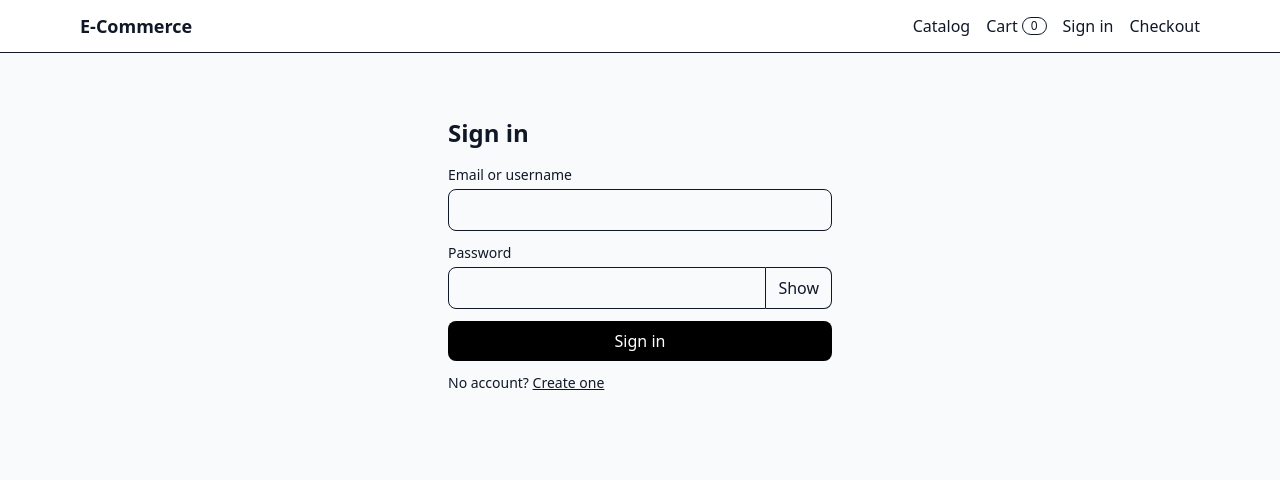
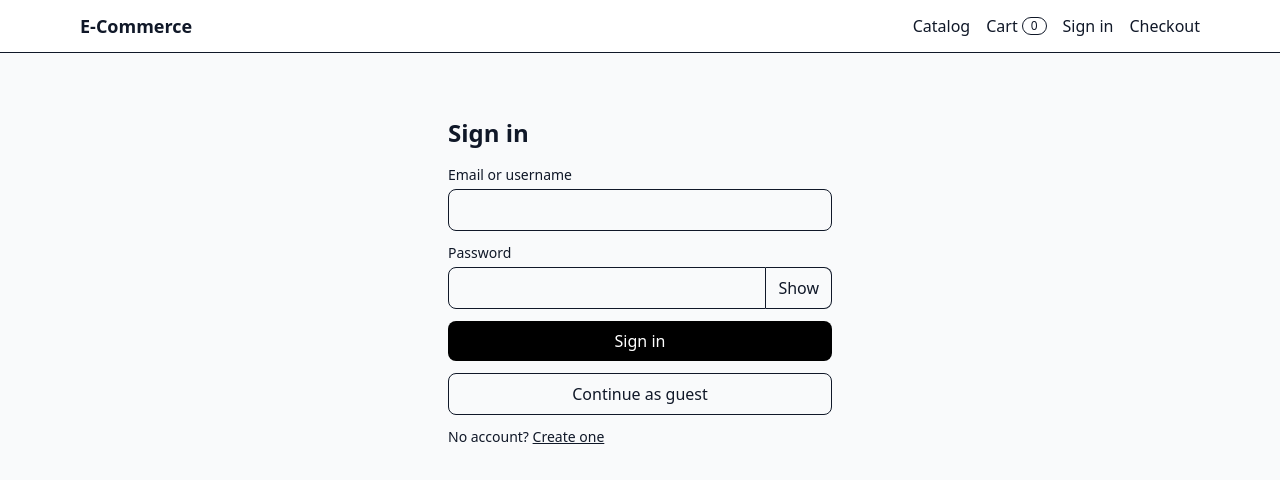
Before and after one commit to donnchadh00/ecommerce-app, a React (Vite) app in the folder frontend/: page /login in a window 1280 px wide. Shown: the top 480 px of the page. Built offline with nearby package versions, Linux system fonts and the light colour scheme; no server answers.

Commit message:
feat(auth): add durable guest sign-in flow

```diff
--- a/frontend/src/features/auth/LoginPage.tsx
+++ b/frontend/src/features/auth/LoginPage.tsx
@@ -1,21 +1,41 @@
 import { type FormEvent, useState } from "react";
-import { useNavigate, Link } from "react-router-dom";
+import { useLocation, useNavigate, Link } from "react-router-dom";
 import { useLogin } from "./api.ts";
 import { useAuth } from "./useAuth";
 
+const GUEST_EMAIL = "guest@demo.local";
+const GUEST_PASSWORD = "Admin123!";
+
 export default function LoginPage() {
   const nav = useNavigate();
+  const location = useLocation();
   const { login: saveToken } = useAuth();
   const login = useLogin();
   const [emailOrUsername, setId] = useState("");
   const [password, setPw] = useState("");
   const [showPw, setShowPw] = useState(false);
+  const destination = location.state && typeof location.state === "object" && "from" in location.state
+    ? String(location.state.from || "/")
+    : "/";
+
+  const completeLogin = async (nextEmailOrUsername: string, nextPassword: string) => {
+    const token = await login.mutateAsync({ emailOrUsername: nextEmailOrUsername, password: nextPassword });
+    saveToken(token);
+    nav(destination, { replace: true });
+  };
 
   const onSubmit = async (e: FormEvent) => {
     e.preventDefault();
-    const token = await login.mutateAsync({ emailOrUsername, password });
-    saveToken(token);
-    nav("/");
+    await completeLogin(emailOrUsername, password);
+  };
+
+  const onGuestLogin = async () => {
+    try {
+      await completeLogin(GUEST_EMAIL, GUEST_PASSWORD);
+    } catch {
+      setId(GUEST_EMAIL);
+      setPw(GUEST_PASSWORD);
+    }
   };
 
   return (
@@ -37,13 +57,23 @@ export default function LoginPage() {
           </div>
         </div>
         {login.isError && <div className="text-red-600 text-sm">{
-          (login.error as Error).message || "Login failed"
+          emailOrUsername === GUEST_EMAIL
+            ? "Guest account is not available in this environment."
+            : (login.error as Error).message || "Login failed"
         }</div>}
         <button type="submit" disabled={login.isPending}
           className="w-full rounded-lg bg-black px-4 py-2 text-white disabled:opacity-60">
           {login.isPending ? "Signing in…" : "Sign in"}
         </button>
       </form>
+      <button
+        type="button"
+        onClick={onGuestLogin}
+        disabled={login.isPending}
+        className="mt-3 w-full rounded-lg border px-4 py-2 hover:bg-gray-50 disabled:opacity-60"
+      >
+        Continue as guest
+      </button>
       <p className="mt-3 text-sm">
         No account? <Link to="/register" className="underline">Create one</Link>
       </p>
```
Also changed, not shown: 2 other files (tests, documents, lock files or other folders).
